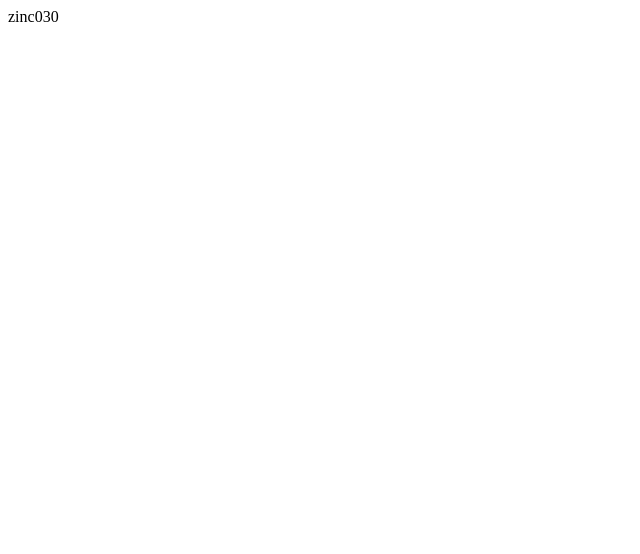
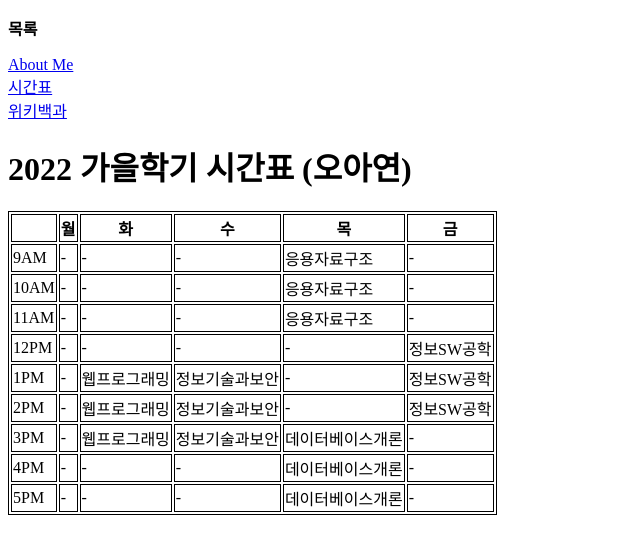
Before and after one commit to zinc030/zinc030.github.io, a plain HTML site: page schedule_2022fall/index.html in a window 1280 px wide. Shown: the whole page, without its empty margins (0-640 px from the left). Drawn offline with Linux system fonts and the light colour scheme.

Commit message:
Added Schedule

```diff
--- a/schedule_2022fall/index.html
+++ b/schedule_2022fall/index.html
@@ -1 +1,102 @@
-zinc030
+<!DOCTYPE html>
+<html>
+    <p><b> 목록 </b></p>
+    <p>
+        <a href="https://zinc030.github.io/about_me/">About Me</a><br>
+        <a href="https://zinc030.github.io/schedule_2022fall/">시간표</a><br>
+        <a href="https://zinc030.github.io/wikipedia_copywork/">위키백과</a><br>
+    </p>
+
+<head>
+<style>
+table, th, td {
+  border: 1px solid black;
+}
+</style>
+</head>
+<body>
+
+<h1>2022 가을학기 시간표 (오아연)</h1>
+<table>
+  <colgroup span="5"></colgroup>
+  <tr>
+  	<td></td>
+    <th>월</th>
+    <th>화</th>
+    <th>수</th>
+    <th>목</th>
+    <th>금</th>
+  </tr>
+  <tr>
+    <td>9AM</td>
+    <td>-</td>
+    <td>-</td>
+    <td>-</td>
+    <td>응용자료구조</td>
+    <td>-</td>
+  </tr>
+  <tr>
+    <td>10AM</td>
+    <td>-</td>
+    <td>-</td>
+    <td>-</td>
+    <td>응용자료구조</td>
+    <td>-</td>
+  </tr>
+    <tr>
+    <td>11AM</td>
+    <td>-</td>
+    <td>-</td>
+    <td>-</td>
+    <td>응용자료구조</td>
+    <td>-</td>
+  </tr>
+    <tr>
+    <td>12PM</td>
+    <td>-</td>
+    <td>-</td>
+    <td>-</td>
+    <td>-</td>
+    <td>정보SW공학</td>
+  </tr>
+    <tr>
+    <td>1PM</td>
+    <td>-</td>
+    <td>웹프로그래밍</td>
+    <td>정보기술과보안</td>
+    <td>-</td>
+    <td>정보SW공학</td>
+  </tr>
+    <tr>
+    <td>2PM</td>
+    <td>-</td>
+    <td>웹프로그래밍</td>
+    <td>정보기술과보안</td>
+    <td>-</td>
+    <td>정보SW공학</td>
+  </tr>
+    <tr>
+    <td>3PM</td>
+    <td>-</td>
+    <td>웹프로그래밍</td>
+    <td>정보기술과보안</td>
+    <td>데이터베이스개론</td>
+    <td>-</td>
+  </tr>
+    <tr>
+    <td>4PM</td>
+    <td>-</td>
+    <td>-</td>
+    <td>-</td>
+    <td>데이터베이스개론</td>
+    <td>-</td>
+  </tr>
+    <tr>
+    <td>5PM</td>
+    <td>-</td>
+    <td>-</td>
+    <td>-</td>
+    <td>데이터베이스개론</td>
+    <td>-</td>
+  </tr>
+</table>
```
